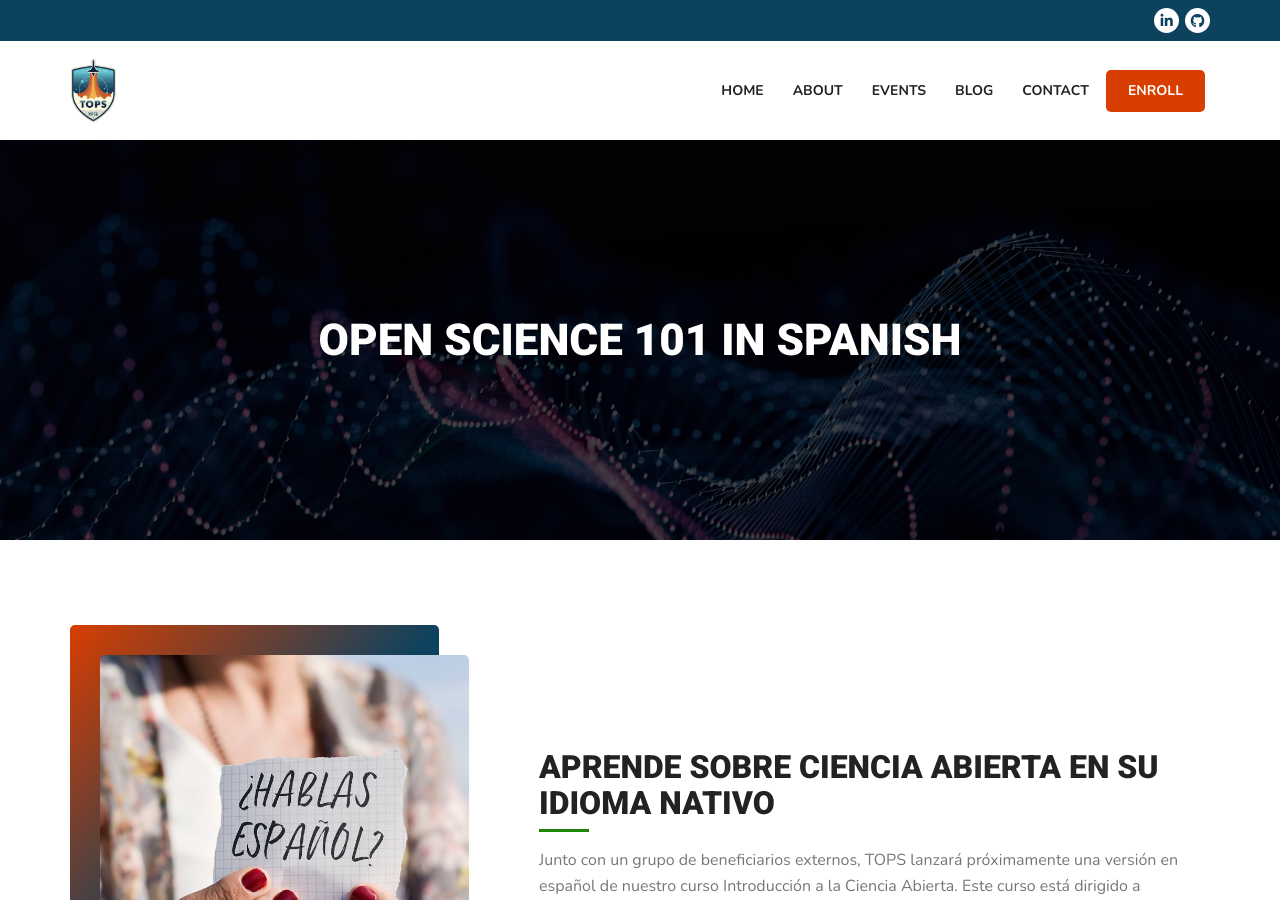
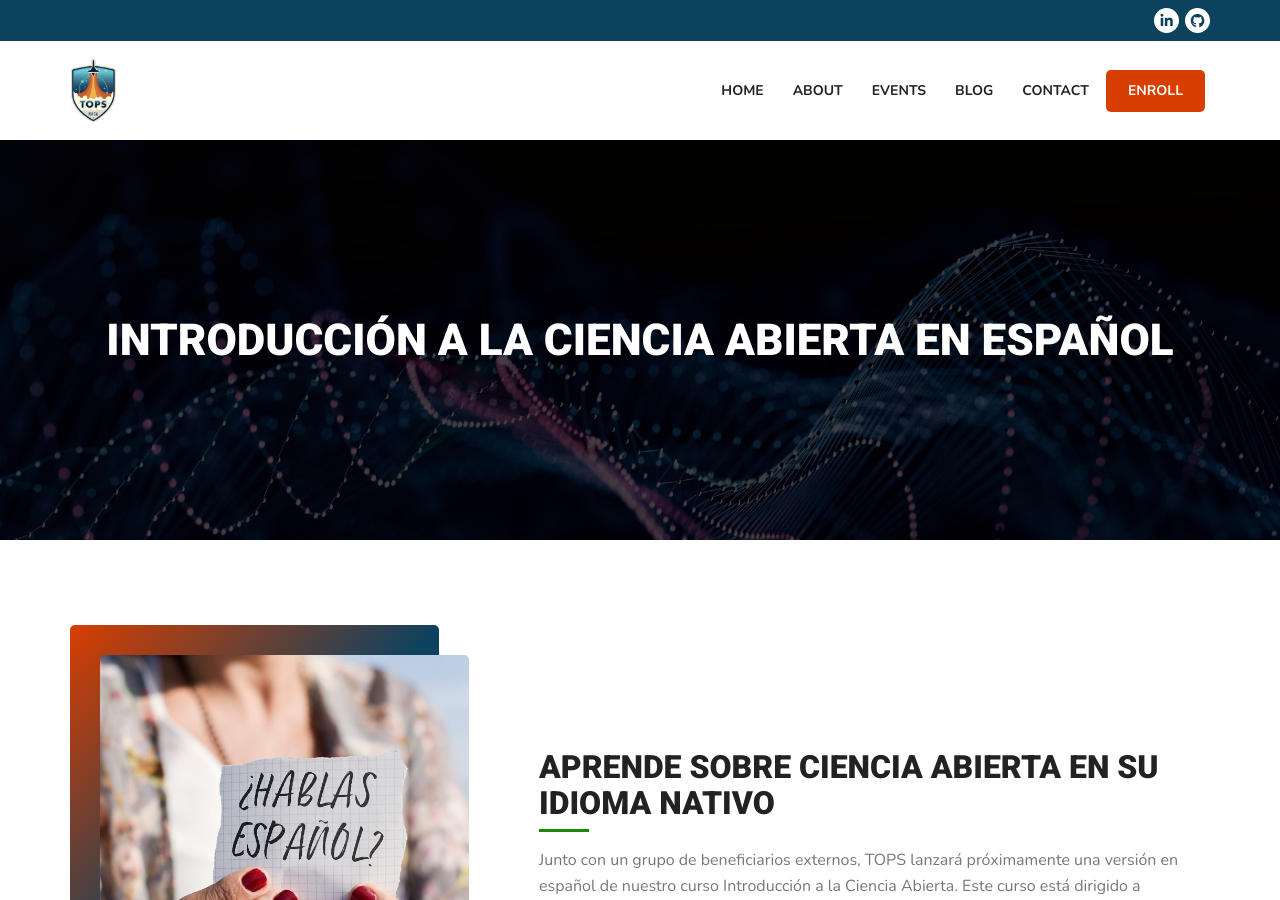
Before and after one commit to bressler1995/TOPS-Website-Front-End, a Jekyll site: the page built from pages/os101spanish.md, in a window 1280 px wide and 900 px high. Built offline with Jekyll 4.4.1, drawn with Linux system fonts in a browser that asks for light colours.

Commit message:
swap title to spanish

```diff
--- a/pages/os101spanish.md
+++ b/pages/os101spanish.md
@@ -1,6 +1,6 @@
 ---
 layout: page
-title: Open Science 101 In Spanish
+title: Introducción a la Ciencia Abierta en Español
 permalink: "/os101-in-spanish/"
 image: assets/img/modulesbg.jpg
 overlay: "opacity-75"
```
